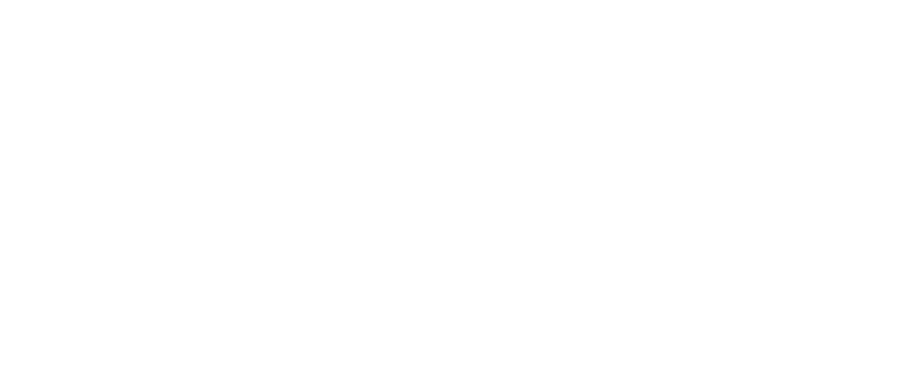
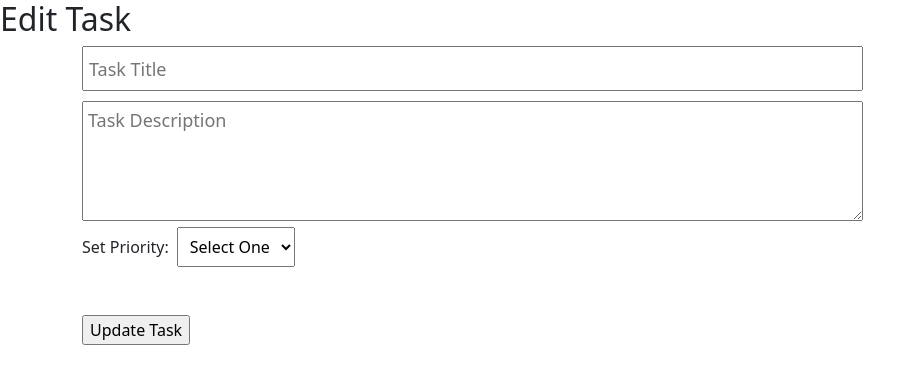
Before and after one commit to Rajukst/todo-app, a React (Create React App) app: page /edit/1 in a window 1280 px wide. Before the commit this address had no page. Shown: the top 384 px of the page, without its empty margins (0-923 px from the left). Built offline with nearby package versions, Linux system fonts and the light colour scheme.

Commit message:
find issue in edit data. sorting it

```diff
--- a/src/App.js
+++ b/src/App.js
@@ -3,7 +3,7 @@
 import './App.css';
 import TaskList from './Components/TaskList';
 import AddTask from './Components/AddTask';
-import SingleTask from './Components/SingleTask';
+import EditTask from './Components/EditTask';
 
 function App() {
   return (
@@ -12,7 +12,7 @@
       <Routes>
       <Route path="/" element={<TaskList />}/>
      <Route path="/add" element={<AddTask/>}/>
-     <Route path="/task/:id" element={<SingleTask/>}/>
+     <Route path="/edit/:taskId" element={<EditTask/>} />
       </Routes>
       </BrowserRouter>
 
--- /dev/null
+++ b/src/Components/EditTask.jsx
@@ -0,0 +1,78 @@
+import React, { useState, useEffect } from "react";
+import { Container } from "react-bootstrap";
+import { useNavigate, useParams } from "react-router-dom";
+
+const EditTask = () => {
+  const { taskId } = useParams();
+  const navigate = useNavigate();
+  const [task, setTask] = useState(null);
+  const [title, setTitle] = useState("");
+  const [description, setDescription] = useState("");
+  const [priority, setPriority] = useState("");
+
+  useEffect(() => {
+    const tasks = JSON.parse(localStorage.getItem("tasks")) || [];
+    const foundTask = tasks.find((task) => task.id === taskId);
+    if (foundTask) {
+      setTask(foundTask);
+      setTitle(foundTask.title);
+      setDescription(foundTask.description);
+      setPriority(foundTask.priority);
+    }
+  }, [taskId]);
+
+  const handleSubmit = (e) => {
+    e.preventDefault();
+    const tasks = JSON.parse(localStorage.getItem("tasks")) || [];
+    const updatedTask = { ...task, title, description, priority };
+    const updatedTasks = tasks.map((t) =>
+      t.id === taskId ? updatedTask : t
+    );
+    localStorage.setItem("tasks", JSON.stringify(updatedTasks));
+    console.log(updatedTask);
+    navigate("/");
+  };
+
+  return (
+    <div>
+      <h2>Edit Task</h2>
+      <Container>
+        <form onSubmit={handleSubmit}>
+          <div className="addTitle">
+            <input
+              type="text"
+              placeholder="Task Title"
+              value={title}
+              onChange={(e) => setTitle(e.target.value)}
+            />
+          </div>
+          <div className="taskDesc">
+            <textarea
+              placeholder="Task Description"
+              value={description}
+              onChange={(e) => setDescription(e.target.value)}
+              cols="30"
+              rows="4"
+            ></textarea>
+          </div>
+          <div className="filterPriority">
+            <label htmlFor="priority">Set Priority:</label>
+            <select
+              className="ms-2 ps-2 pe-2 priorityClass"
+              value={priority}
+              onChange={(e) => setPriority(e.target.value)}
+            >
+              <option value="none">Select One</option>
+              <option value="low">Low</option>
+              <option value="medium">Medium</option>
+              <option value="high">High</option>
+            </select>
+          </div>
+          <input className="mt-5" type="submit" value="Update Task" />
+        </form>
+      </Container>
+    </div>
+  );
+};
+
+export default EditTask;
--- a/src/Components/SingleTask.jsx
+++ /dev/null
@@ -1,13 +0,0 @@
-import React from 'react';
-import { useParams } from 'react-router-dom';
-
-const SingleTask = () => {
-    const {id}= useParams()
-    return (
-        <div>
-            <h1>This is Single Task{id}</h1>
-        </div>
-    );
-};
-
-export default SingleTask;
--- a/src/Components/TaskList.jsx
+++ b/src/Components/TaskList.jsx
@@ -68,7 +68,6 @@
               <Link to="/add">Add Task</Link>
             </button>
           </div>
-          {/* Search Input */}
           <div className="serarch">
             <input
               type="text"
@@ -78,9 +77,7 @@
             />
           </div>
         </div>
-        {/* Filtering Options */}
         <div className="filteringOptions">
-          {/* Filter Status */}
           <div className="filterStatus">
             <button onClick={() => setFilterStatus("all")}>All Tasks</button>
             <button onClick={() => setFilterStatus("completed")}>
@@ -90,7 +87,6 @@
               Incomplete
             </button>
           </div>
-          {/* Filter Priority */}
           <div className="filterPriority">
             <label htmlFor="priority">Filter Priority:</label>
             <select
@@ -132,9 +128,9 @@
                 <td>
                   <div className="allActions">
                     <div className="firstAction">
-                      <abbr title="Edit">
-                        <i className="fa-solid fa-pen-to-square"></i>
-                      </abbr>
+                    <Link to={`edit/${task.id}`}>
+  <i className="fa-solid fa-pen-to-square"></i>
+</Link>
                     </div>
                     {!task.completed && (
                       <abbr
```
